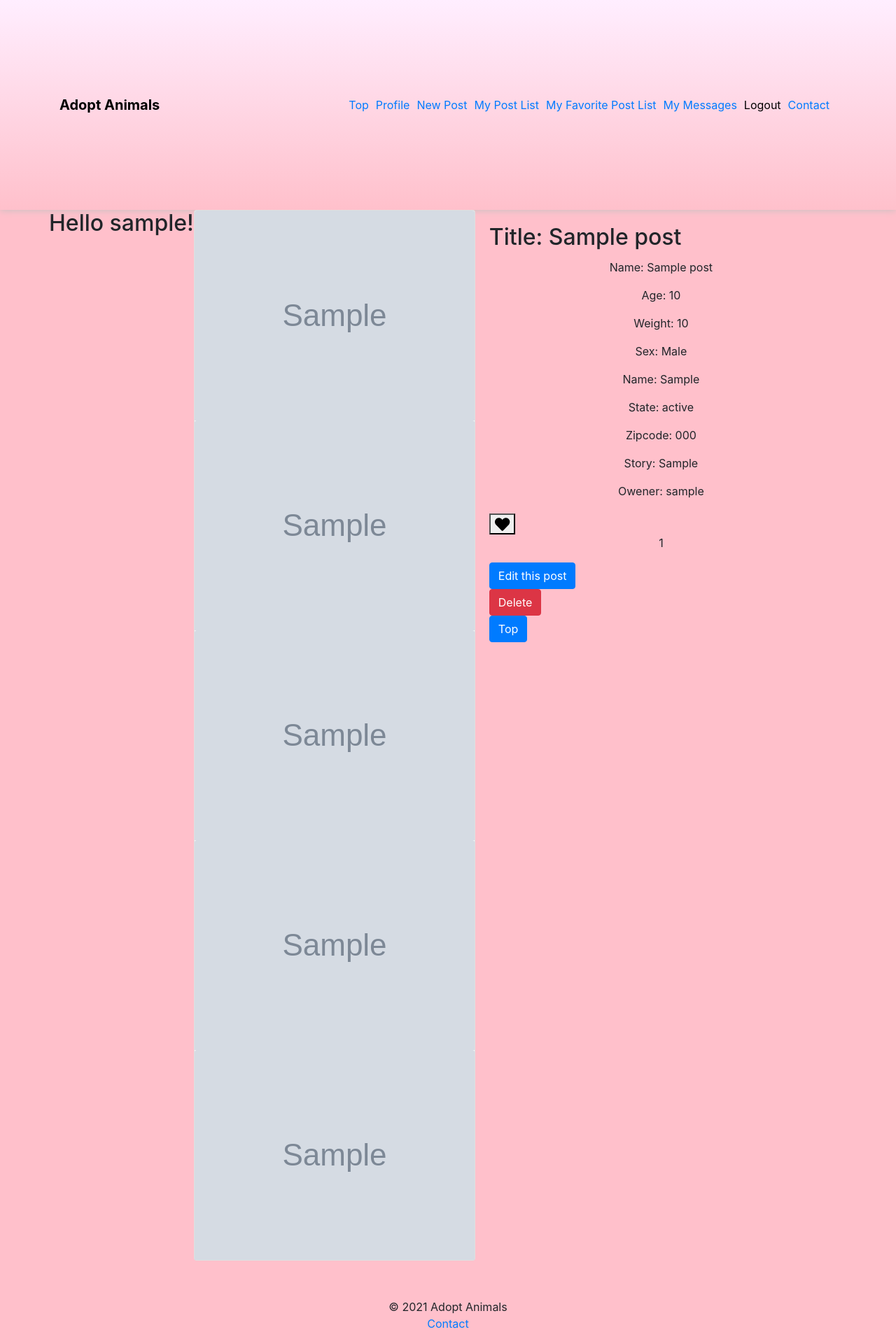
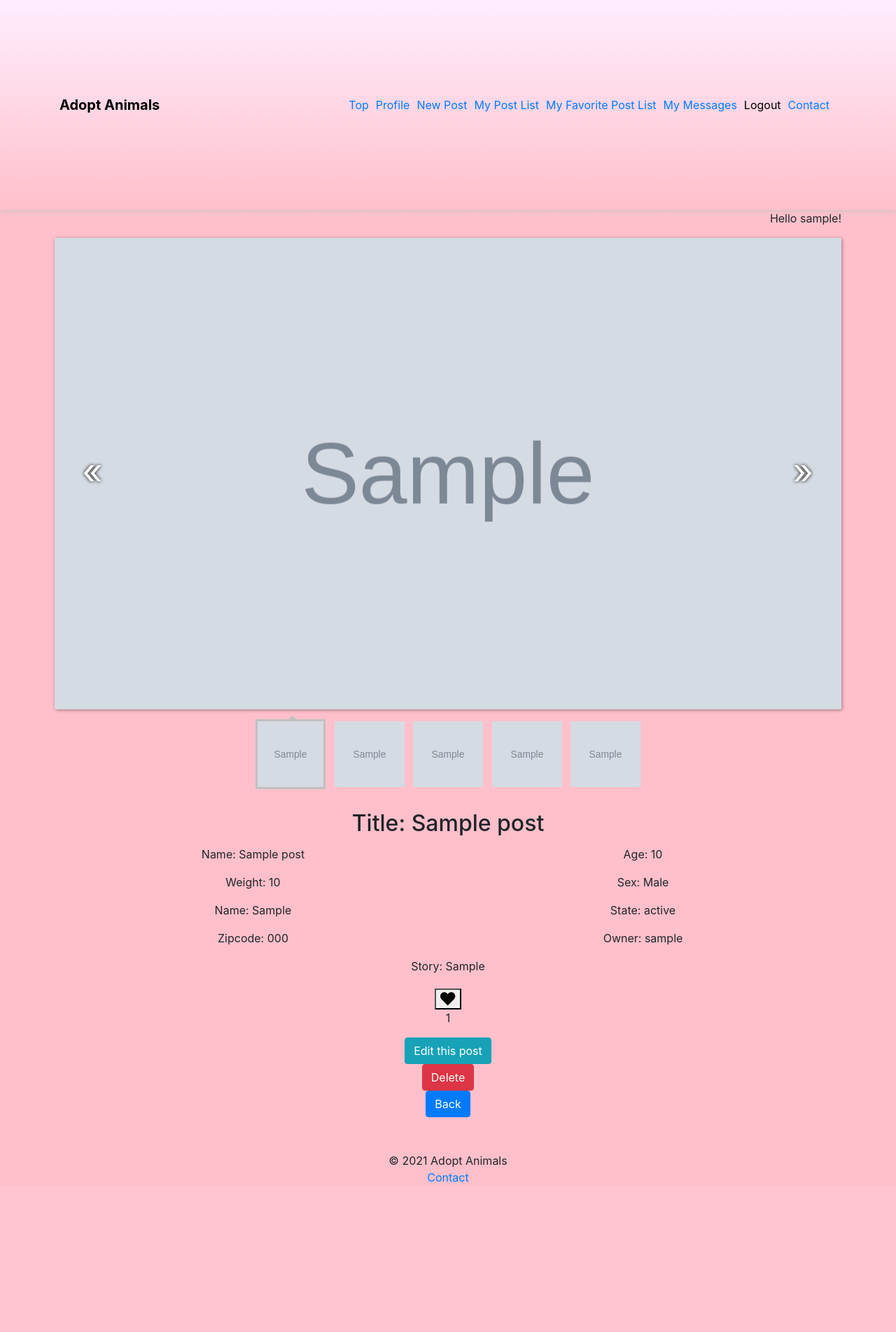
Before and after one commit to toma1031/adoptanimals, a Django app: page /post_detail/1/ in a window 1280 px wide. Shown: the whole page at 70% size. After the commit the page ends 1690 px from the top, so only its background shows below. Run offline with Django 3.2, Linux system fonts and the light colour scheme; a user stored in the database is signed in; tables that the repository leaves empty hold one stand-in row (values such as "Sample post"); grey boxes marked "Sample" are stand-in pictures; some libraries are stand-ins or nearby versions.

Commit message:
design animals_post_form.html

```diff
--- /dev/null
+++ b/adopt_animals/static/css/gallery.min.css
@@ -0,0 +1,124 @@
+/*
+Copyright (c) 2015 Omar Al-Ithawi
+Released under the MIT license
+https://github.com/OmarIthawi/responsive-gallery
+*/
+.gallery .images {
+  position: relative;
+  width: 100%;
+  padding-bottom: 60%;
+  height: 0
+}
+
+.gallery .images>div, .gallery .images>span {
+  position: absolute;
+  display: block;
+  width: 100%;
+  height: 100%
+}
+
+.gallery .images>div {
+  opacity: 0;
+  background: center no-repeat;
+  background-size: cover;
+  border-radius: 3px;
+  box-shadow: 1px 1px 5px rgba(0, 0, 0, .4);
+  -webkit-transition: all .88s ease;
+  transition: all .88s ease
+}
+
+.gallery .images>div.active {
+  opacity: 1
+}
+
+.gallery .images>span {
+  cursor: pointer;
+  width: 50px;
+  color: #fff;
+  text-shadow: 0 0 5px #000;
+  font-size: 50px;
+  height: 100%;
+  line-height: 44px
+}
+
+.gallery .images>span.right {
+  left: 95%;
+  margin-left: -38px
+}
+
+.gallery .images>span.left {
+  right: 94.5%;
+  padding-left: 5px
+}
+
+.gallery .images>span:before {
+  margin-top: -25px;
+  top: 50%;
+  position: absolute;
+  bottom: 0
+}
+
+.gallery .images>span.left:before {
+  content: "\00AB"
+}
+
+.gallery .images>span.right:before {
+  content: "\00BB"
+}
+
+.gallery .thumbs {
+  margin-top: 10px;
+  display: inline-block;
+  width: 100%;
+  text-align: center;
+  cursor: pointer
+}
+
+.gallery .thumbs>div {
+  box-sizing: border-box;
+  background: center no-repeat;
+  background-size: cover;
+  display: inline-block;
+  position: relative;
+  margin: 4px;
+  border: 3px solid transparent;
+  width: 100px;
+  height: 100px;
+  cursor: pointer;
+  -webkit-transition: all .88s ease;
+  transition: all .88s ease
+}
+
+@media (max-width:768px) {
+  .gallery .thumbs>div {
+    width: 65px;
+    height: 65px
+  }
+}
+
+.gallery .thumbs>div:before {
+  content: '';
+  width: 0;
+  height: 0;
+  border: solid transparent;
+  border-width: 0 5px 5px;
+  position: absolute;
+  left: 45px;
+  top: -8px;
+  -webkit-transition: all .88s ease;
+  transition: all .88s ease
+}
+
+@media (max-width:768px) {
+  .gallery .thumbs>div:before {
+    left: 25px
+  }
+}
+
+.gallery .thumbs>div.active {
+  border-color: silver
+}
+
+.gallery .thumbs>div.active:before {
+  border-bottom-color: silver
+}
--- a/adopt_animals/templates/adopt_animals/pets/post_delete.html
+++ b/adopt_animals/templates/adopt_animals/pets/post_delete.html
@@ -1,10 +1,9 @@
 {% extends 'base.html' %}
 {% block main %}
-<h2 class="">Hello {{ user.get_username }}!</h2>
-<div class="my-4">
+<p class="hello w-100 text-right ml-2 mr-2">Hello {{ user.get_username }}!</p>
+<div class="form w-100 text-center ml-2 mr-2">
   <h2>Delete the post?</h2>
   <hr>
-</div>
 <h2 class="card-title">Title: {{ post.title }}</h2>
 <p class="card-text">Name: {{ post.name }}</p>
 <p class="card-text">Age: {{ post.age }}</p>
@@ -25,4 +24,5 @@
   {% csrf_token %}
   <button class="btn btn-danger" type="submit">Delete</button>
 </form>
+</div>
 {% endblock %}
--- a/adopt_animals/templates/adopt_animals/pets/post_detail.html
+++ b/adopt_animals/templates/adopt_animals/pets/post_detail.html
@@ -5,56 +5,92 @@
 {% endblock %}
 {% block main %}
 {% if user.is_authenticated %}
-<h2 class="">Hello {{ user.get_username }}!</h2>
+<p class="hello w-100 text-right ml-2 mr-2">Hello {{ user.get_username }}!</p>
 {% endif %}
-<div class="card mb-4">
-  <img src="{{ post.photo.url }}" alt="" class="card-img-top index-img" width="500">
+<!-- 写真セクション -->
+<div class="main-container w-100 text-center ml-2 mr-2 each_page_to">
+  <div class="main wrapper clearfix">
+    <article>
+      <section>
+        <div id="mygallery" class="gallery">
+          <div class="images">
+            <div class="active" style="background-image: url({{ post.photo.url }})"></div>
             {% if post.photo2 %}
-  <img src="{{ post.photo2.url }}" alt="" class="card-img-top index-img" width="500">
+            <div  style="background-image: url({{ post.photo2.url }})"></div>
             {% endif %}
             {% if post.photo3 %}
-  <img src="{{ post.photo3.url }}" alt="" class="card-img-top index-img" width="500">
+            <div  style="background-image: url({{ post.photo3.url }})"></div>
             {% endif %}
             {% if post.photo4 %}
-  <img src="{{ post.photo4.url }}" alt="" class="card-img-top index-img" width="500">
+            <div  style="background-image: url({{ post.photo4.url }})"></div>
             {% endif %}
             {% if post.photo5 %}
-  <img src="{{ post.photo5.url }}" alt="" class="card-img-top index-img" width="500">
+            <div  style="background-image: url({{ post.photo5.url }})"></div>
+            {% endif %}
+            {% if post.photo2 or post.photo3 or post.photo4 or post.photo5 %}
+            <span class="left"></span>
+            <span class="right"></span>
             {% endif %}
           </div>
-<div class="card-body">
+          <div class="thumbs">
+            {% if post.photo2 %}
+            <div class="active" style="background-image: url({{ post.photo.url }})"></div>
+            <div  style="background-image: url({{ post.photo2.url }})"></div>
+            {% endif %}
+            {% if post.photo3 %}
+            <div  style="background-image: url({{ post.photo3.url }})"></div>
+            {% endif %}
+            {% if post.photo4 %}
+            <div  style="background-image: url({{ post.photo4.url }})"></div>
+            {% endif %}
+            {% if post.photo5 %}
+            <div  style="background-image: url({{ post.photo5.url }})"></div>
+            {% endif %}
+          </div>
+        </div>
+      </section>
+    </article>
+  </div>
+</div>
+<!-- 写真セクションここまで -->
+
+<!-- 文章セクション -->
+<div class="card-body w-100 text-center ml-2 mr-2 each_page_to">
   <h2 class="card-title">Title: {{ post.title }}</h2>
-  <p class="card-text">Name: {{ post.name }}</p>
-  <p class="card-text">Age: {{ post.age }}</p>
-  <p class="card-text">Weight: {{ post.weight }}</p>
-  <p class="card-text">Sex:
+  <div class="row">
+    <p class="card-text col-md-6">Name: {{ post.name }}</p>
+    <p class="card-text col-md-6">Age: {{ post.age }}</p>
+    <p class="card-text col-md-6">Weight: {{ post.weight }}</p>
+    <p class="card-text col-md-6">Sex:
       {% if post.sex == 1 %}
       Male
       {% else %}
       Female
       {% endif %}
     </p>
-  <p class="card-text">Name: {{ post.category }}</p>
-  <p class="card-text">State: {{ user.state }}</p>
-  <p class="card-text">Zipcode: {{ user.zipcode }}</p>
-  <p class="card-text">Story: {{ post.story }}</p>
-  <p class="card-text">Owener: {{ post.user }}</p>
+    <p class="card-text col-md-6">Name: {{ post.category }}</p>
+    <p class="card-text col-md-6">State: {{ user.state }}</p>
+    <p class="card-text col-md-6">Zipcode: {{ user.zipcode }}</p>
+    <p class="card-text col-md-6">Owner: {{ post.user }}</p>
+  </div>
+  <p class="card-text story">Story: {{ post.story }}</p>
   <div class="like-outer">
     {% include 'adopt_animals/pets/like.html' %}
   </div>
   <!-- ユーザーが投稿者でない場合表示する -->
   {% if not user == post.user %}
-  <form action="{% url 'adopt_animals:post_detail' post.id %}" method="POST" class="btn btn-primary">
+  <form action="{% url 'adopt_animals:post_detail' post.id %}" method="POST">
     {% csrf_token %}
     {{ form.errors }}
-    <button type="submit">Message to {{ post.user }}</button>
+    <button class="btn btn-primary" type="submit">Message to {{ post.user }}</button>
   </form><br>
   {% endif %}
   <!-- もしユーザーが投稿者だった場合表示する  -->
   {% if user == post.user %}
-  <a class="btn btn-primary" href="{% url 'adopt_animals:post_update' post.id %}">Edit this post</a><br>
-  <a class="btn btn-danger" href="{% url 'adopt_animals:post_delete' post.id %}">Delete</a><br>
+  <a class="btn btn-info edit_this_post" href="{% url 'adopt_animals:post_update' post.id %}">Edit this post</a><br>
+  <a class="btn btn-danger delete" href="{% url 'adopt_animals:post_delete' post.id %}">Delete</a><br>
   {% endif %}
-  <a class="btn btn-primary" href="/">Top</a>
+  <a class="btn btn-primary" href="{{request.META.HTTP_REFERER}}">Back</a>
 </div>
+<!-- 文章セクションここまで -->
 {% endblock main %}
--- a/templates/base.html
+++ b/templates/base.html
@@ -8,10 +8,12 @@
   <script src="https://ajax.googleapis.com/ajax/libs/jquery/3.5.1/jquery.min.js"></script>
   <link href="https://use.fontawesome.com/releases/v5.6.1/css/all.css" rel="stylesheet">
   <link rel="stylesheet" href="https://stackpath.bootstrapcdn.com/bootstrap/4.3.1/css/bootstrap.min.css">
-  <!-- <link rel="stylesheet" href="https://use.fontawesome.com/releases/v5.1.0/css/all.css"
-  integrity="sha384-lKuwvrZot6UHsBSfcMvOkWwlCMgc0TaWr+30HWe3a4ltaBwTZhyTEggF5tJv8tbt" crossorigin="anonymous"> -->
   <link rel="stylesheet" href="{% static 'css/hamburger-menu.css' %}">
   <link rel="stylesheet" href="{% static 'css/main.css' %}">
+
+  <!-- post_detail.htmlフォトギャラリー用 -->
+  <link rel="stylesheet" href="{% static 'css/gallery.min.css' %}">
+
   {% block js %}
   {% endblock js %}
   <title>Adopt Animals</title>
@@ -28,11 +30,14 @@
     {% include "_footer.html" %}
   </div>
 
-  <!-- <script src="https://code.jquery.com/jquery-3.3.1.slim.min.js"></script> -->
   <script src="https://stackpath.bootstrapcdn.com/bootstrap/4.3.1/js/bootstrap.min.js"></script>
   <script defer src="https://use.fontawesome.com/releases/v5.7.2/js/all.js"></script>
   <script src="https://ajax.googleapis.com/ajax/libs/jquery/3.5.1/jquery.min.js"></script>
   <script src="{% static 'js/hamburger-menu.js' %}"></script>
   <script src="{% static 'js/main.js' %}"></script>
+
+  <!-- post_detail.htmlフォトギャラリー用 -->
+  <script src="{% static 'js/hammer.min.js' %}"></script>
+  <script src="{% static 'js/main.min.js' %}"></script>
 </body>
 </html>
```
Also changed, not shown: adopt_animals/static/css/main.css (+15 -0 lines), adopt_animals/static/js/main.min.js (added, +36 -0 lines), adopt_animals/static/js/hammer.min.js (added). Lines whose indentation alone changed are shown as unchanged.
